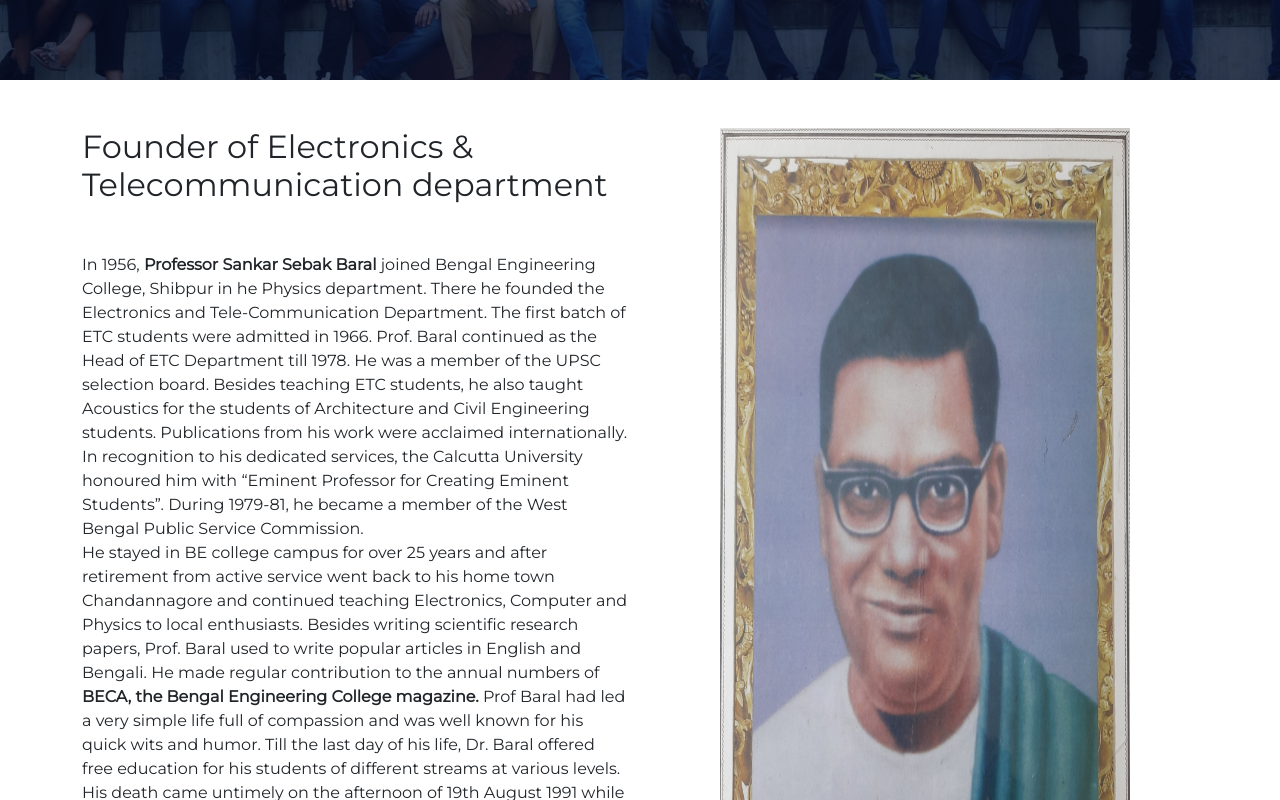
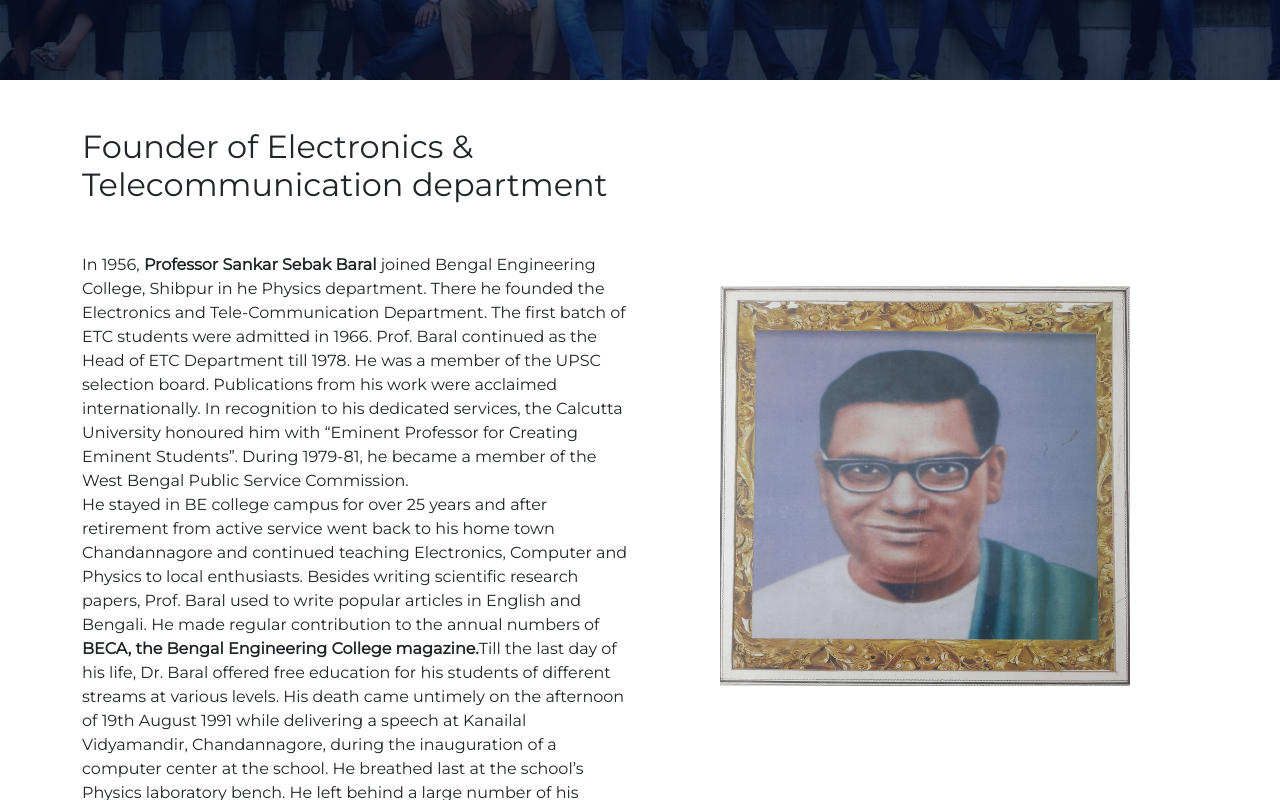
Before and after one commit to Susmita2105/Event-Calendar, a React (Create React App) app: page /about in a window 1280 px wide. Shown: the part 520-1320 px from the top of the page. Built offline with nearby package versions, Linux system fonts and the light colour scheme.

Commit message:
about page

```diff
--- a/src/pages/About/About.css
+++ b/src/pages/About/About.css
@@ -1,3 +1,14 @@
 .about-page header {
     background-image: linear-gradient(rgba(5, 10, 35, 0.75), rgba(5, 10, 35, 0.75)), url(../../utils/images/about-page-header.jpeg);
 }
+.img-fluid  {
+    max-width: 100%;
+    height: 400px !important;
+    margin: auto;
+
+}
+.container{
+    @media(max-width:993px){
+
+    }
+}
--- a/src/pages/About/About.jsx
+++ b/src/pages/About/About.jsx
@@ -22,10 +22,10 @@ function About() {
                     <div className='col-lg-6 d-flex flex-column justify-content-center mb-4 mb-lg-0'>
                         <h2 className='mb-4 mb-lg-5'>Founder of Electronics & Telecommunication department</h2>
                         <p>
-                            In 1956, <b>Professor Sankar Sebak Baral</b> joined Bengal Engineering College, Shibpur in he Physics department. There he founded the Electronics and Tele-Communication Department. The first batch of ETC students were admitted in 1966. Prof. Baral continued as the Head of ETC Department till 1978. He was a member of the UPSC selection board. Besides teaching ETC students, he also taught Acoustics for the students of Architecture and Civil Engineering students. Publications from his work were acclaimed internationally. In recognition to his dedicated services, the Calcutta University honoured him with “Eminent Professor for Creating Eminent Students”. During 1979-81, he became a member of the West Bengal Public Service Commission.
+                            In 1956, <b>Professor Sankar Sebak Baral</b> joined Bengal Engineering College, Shibpur in he Physics department. There he founded the Electronics and Tele-Communication Department. The first batch of ETC students were admitted in 1966. Prof. Baral continued as the Head of ETC Department till 1978. He was a member of the UPSC selection board. Publications from his work were acclaimed internationally. In recognition to his dedicated services, the Calcutta University honoured him with “Eminent Professor for Creating Eminent Students”. During 1979-81, he became a member of the West Bengal Public Service Commission.
                             <br />
                             He stayed in BE college campus for over 25 years and after retirement from active service went back to his home town Chandannagore and continued teaching Electronics, Computer and Physics to local enthusiasts.
-                            Besides writing scientific research papers, Prof. Baral used to write popular articles in English and Bengali. He made regular contribution to the annual numbers of <b>BECA, the Bengal Engineering College magazine.</b> Prof Baral had led a very simple life full of compassion and was well known for his quick wits and humor.
+                            Besides writing scientific research papers, Prof. Baral used to write popular articles in English and Bengali. He made regular contribution to the annual numbers of <b>BECA, the Bengal Engineering College magazine.</b>
 
                             Till the last day of his life, Dr. Baral offered free education for his students of different streams at various levels. His death came untimely on the afternoon of 19th August 1991 while delivering a speech at Kanailal Vidyamandir, Chandannagore, during the inauguration of a computer center at the school. He breathed last at the school’s Physics laboratory bench. He left behind a large number of his students to continue with his legacy.</p>
 
@@ -39,6 +39,9 @@ function About() {
 
             <div className='container my-5'>
                 <div className="row">
+                    <div className='col-lg-6 d-flex justify-content-center'>
+                        <img src={AboutUsSectionImg} className='img-fluid w-75' alt="" />
+                    </div>
                     <div className='col-lg-6 d-flex flex-column justify-content-center mb-4 mb-lg-0'>
                         <h2 className='mb-4 mb-lg-5'>Study with us</h2>
                         <p>The Department of Electronics and Telecommunication Engineering started its journey in July 1965 after its nucleation from the Department of Physics & Telecommunication from the erstwhile Bengal Engineering College. The first batch of Electronics and Telecommunication engineers graduated from the department in 1971. The Master’s program was launched in 1972 and the first batch of Post Graduates passed out in 1974. The Department so far offered a Bachelor of Engineering (B.E.) course in Electronics & Telecommunication Engineering for 4 years (8 Semesters). From the year 2014 onward the Department has started offering 5 years (10 Semesters) Integrated Master of Technology (Dual B. Tech. + M. Tech.) program under the umbrella of the Indian Institute of Engineering Science and Technology. Parallel Master of Engineering (M.E.) programs of 4-semester duration (2 years) are also offered for three specializations, viz. Digital Systems & Instrumentation, Microwave Communication, and Communication & Signal Processing. Department also offers the Ph.D. program in Electronics and Telecommunication Engineering in various fields, like Microwaves and Antennas; Microelectronics, Devices, and VLSI; Communication and Signal processing.</p>
@@ -46,9 +49,7 @@ function About() {
                             <button type='button' className='btn btn-primary btn-lg mx-0 mx-sm-2 my-2 my-sm-0'>Contact Us</button>
                         </Link>
                     </div>
-                    <div className='col-lg-6 d-flex justify-content-center'>
-                        <img src={AboutUsSectionImg} className='img-fluid w-75' alt="" />
-                    </div>
+
                 </div>
 
             </div>
```
